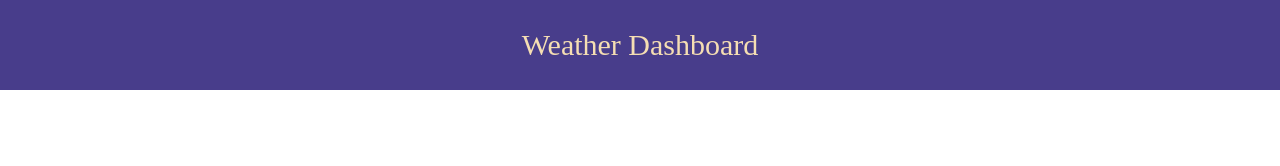
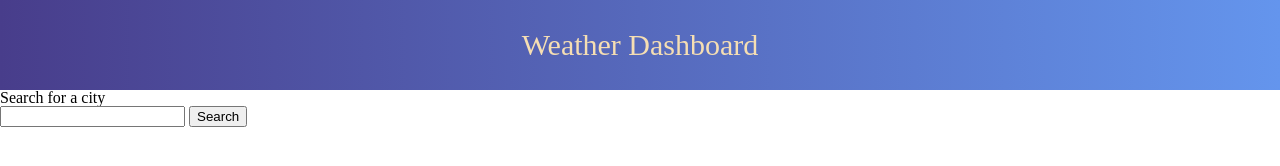
Before and after one commit to Geholst/Weather-Dashboard, a plain HTML site: page index.html in a window 1280 px wide. Drawn offline with Linux system fonts and the light colour scheme; no server answers.

Commit message:
Added search button

```diff
--- a/assets/css/styles.css
+++ b/assets/css/styles.css
@@ -4,9 +4,9 @@ main {
 
 header {
     display: flex;
-    background-color: darkslateblue;
     justify-content: center;
     color: wheat;
     padding: 30px;
     font-size: 30px;
+    background: linear-gradient(to right, darkslateblue, cornflowerblue);
 }
--- a/index.html
+++ b/index.html
@@ -13,6 +13,19 @@
         <h1>Weather Dashboard</h1>
     </header>
 
+    <main>
+        <!-- Search button segment -->
+        <section id="Search-box">
+            <div>
+                <h2>Search for a city</h2>
+                <input class="city" >
+                <button id="Search-btn">Search</button>
+            <div >
+                <ul id="search-history"></ul>
+            </div>
+            </div>
+        </section>
+    </main>
 </body>
 <script src="./assets/js/script.js"></script>
 </html>
```
